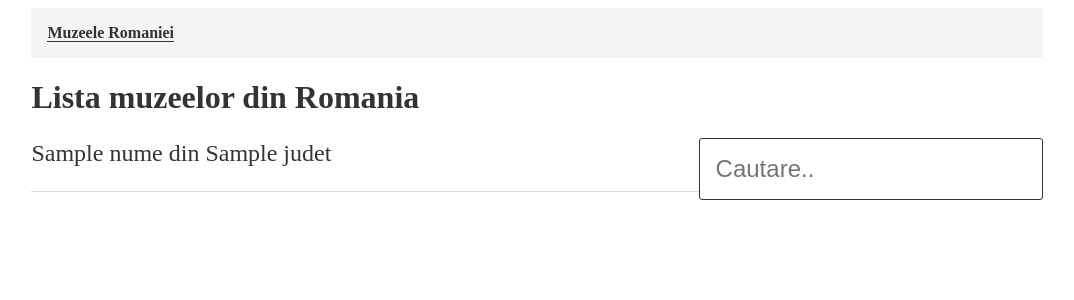
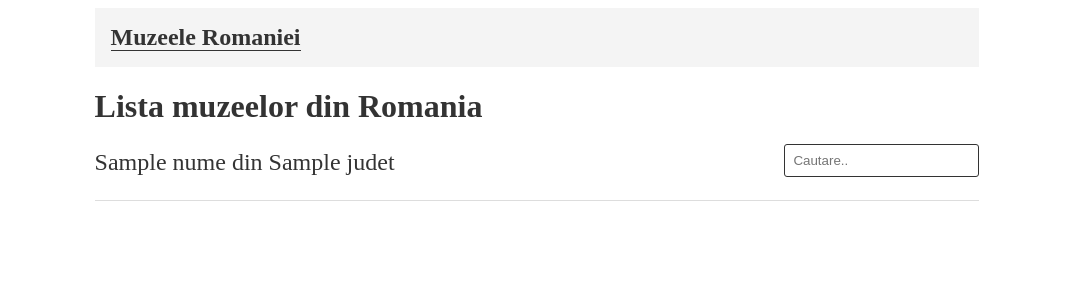
Before and after one commit to florinpapa/muzee_romania, a Flask app: template templates/lista_muzee.html in a window 1280 px wide. Shown: the top 300 px of the page, without its empty margins (103-1177 px from the left). Run offline with Flask 2, Linux system fonts and the light colour scheme; the template is opened without the code that fills it: most values are stand-ins (such as "Sample title", 1, 10 or a date in 2020).

```diff
--- a/static/css/style.css
+++ b/static/css/style.css
@@ -10,7 +10,7 @@ body {
 }
 
 .container {
-  width: 80%;
+  width: 70%;
   margin: 0 auto;
 }
 
@@ -54,6 +54,7 @@ body {
   }
 
   .top-menu li {
+    font-size: 1.5rem;
     list-style: none;
     display: inline;
   }
@@ -75,9 +76,13 @@ body {
 .input-search--large,
 .input-search {
   border: 1px solid #333;
-  padding: 1rem;
-  font-size: 1.5rem;
   border-radius: 3px;
+  padding: .5rem;
+  margin-top: -.2rem;
+}
+
+.info-box {
+  line-height: 1.5rem;
 }
 
 .pull-right {
```
Also changed, not shown: 1 other file.
